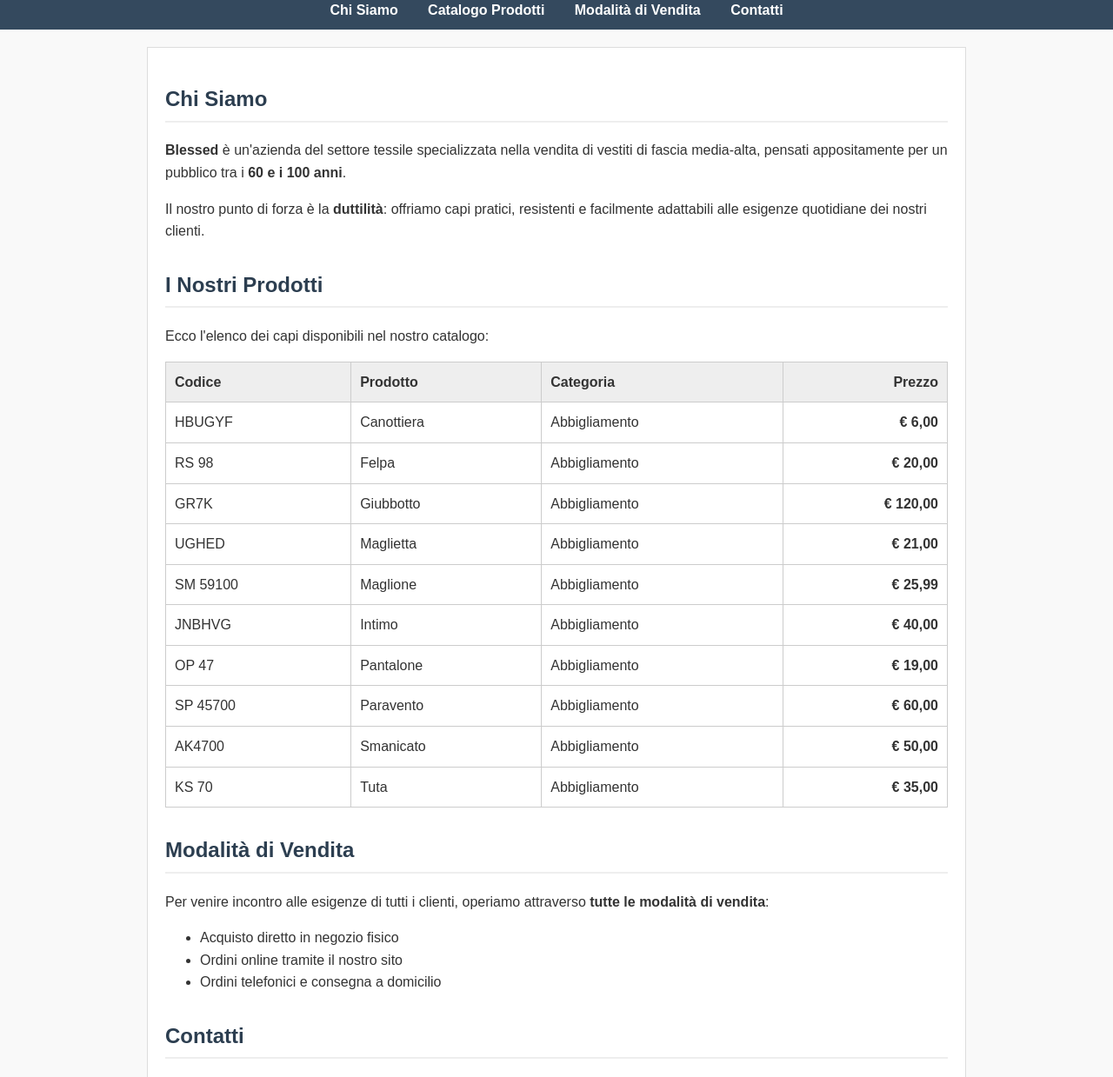
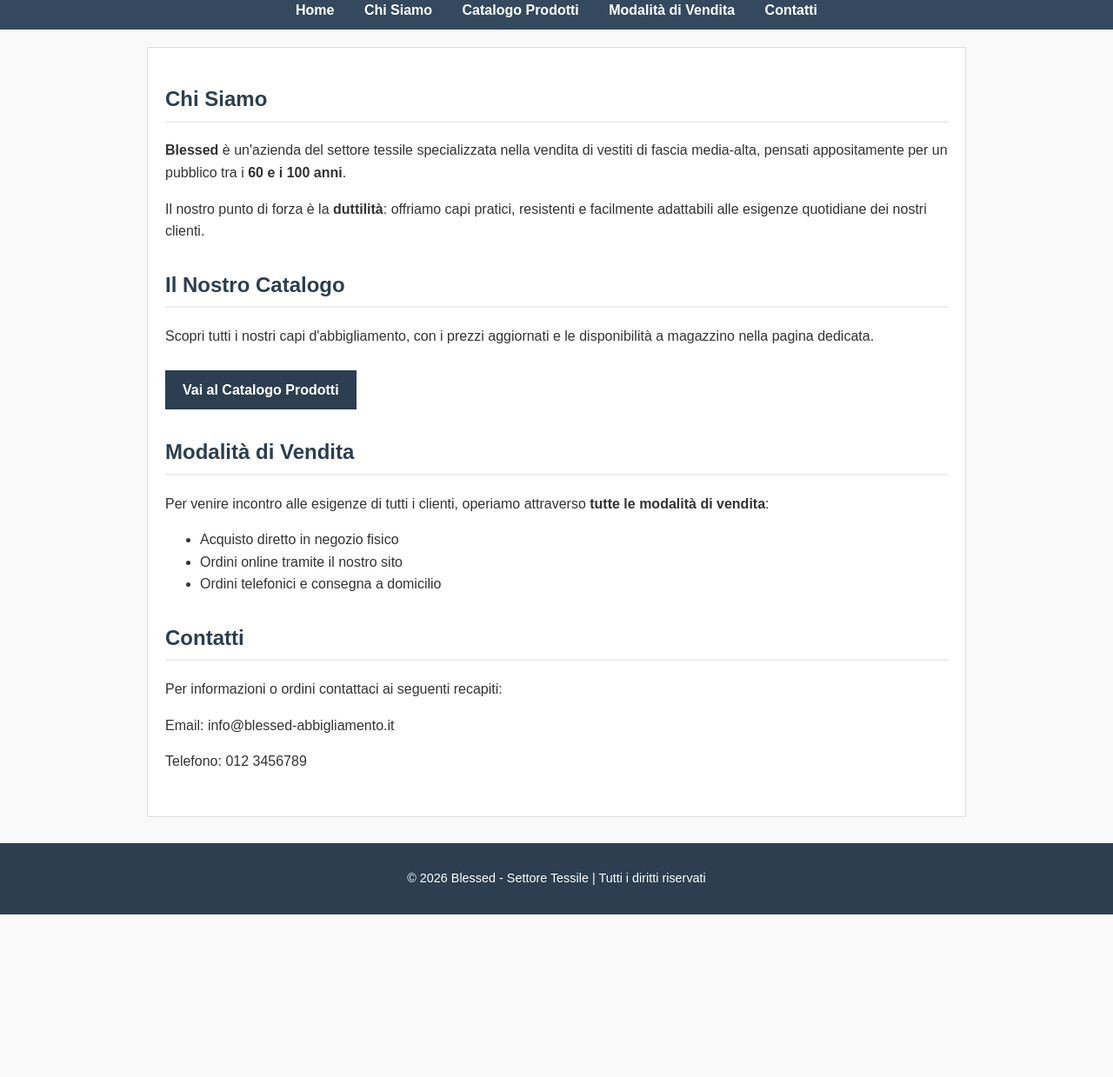
Before and after one commit to imasemwontublessed-beep/blegs, a plain HTML site: page index.html in a window 1280 px wide. Shown: the part 187-1426 px from the top of the page at 87% size. After the commit the page ends 1239 px from the top, so only its background shows below. Drawn offline with Linux system fonts and the light colour scheme.

Commit message:
Update index.html

```diff
--- a/index.html
+++ b/index.html
@@ -1,4 +1,3 @@
-
 <!DOCTYPE html>
 <html lang="it">
 <head>
@@ -57,25 +56,18 @@
             padding-bottom: 5px;
         }
 
-        table {
-            width: 100%;
-            border-collapse: collapse;
-            margin-top: 15px;
+        .pulsante-catalogo {
+            display: inline-block;
+            background-color: #2c3e50;
+            color: #ffffff;
+            padding: 10px 20px;
+            text-decoration: none;
+            font-weight: bold;
+            margin-top: 10px;
         }
 
-        th, td {
-            border: 1px solid #cccccc;
-            padding: 10px;
-            text-align: left;
-        }
-
-        th {
-            background-color: #eeeeee;
-        }
-
-        .prezzo {
-            text-align: right;
-            font-weight: bold;
+        .pulsante-catalogo:hover {
+            background-color: #34495e;
         }
 
         footer {
@@ -96,10 +88,11 @@
     </header>
 
     <nav>
-        <a href="#chi-siamo">Chi Siamo</a>
-        <a href="#catalogo">Catalogo Prodotti</a>
-        <a href="#vendita">Modalità di Vendita</a>
-        <a href="#contatti">Contatti</a>
+        <a href="index.html">Home</a>
+        <a href="index.html#chi-siamo">Chi Siamo</a>
+        <a href="catalogo.html">Catalogo Prodotti</a>
+        <a href="index.html#vendita">Modalità di Vendita</a>
+        <a href="index.html#contatti">Contatti</a>
     </nav>
 
     <main>
@@ -109,81 +102,10 @@
             <p>Il nostro punto di forza è la <strong>duttilità</strong>: offriamo capi pratici, resistenti e facilmente adattabili alle esigenze quotidiane dei nostri clienti.</p>
         </section>
 
-        <section id="catalogo">
-            <h2>I Nostri Prodotti</h2>
-            <p>Ecco l'elenco dei capi disponibili nel nostro catalogo:</p>
-            <table>
-                <thead>
-                    <tr>
-                        <th>Codice</th>
-                        <th>Prodotto</th>
-                        <th>Categoria</th>
-                        <th class="prezzo">Prezzo</th>
-                    </tr>
-                </thead>
-                <tbody>
-                    <tr>
-                        <td>HBUGYF</td>
-                        <td>Canottiera</td>
-                        <td>Abbigliamento</td>
-                        <td class="prezzo">€ 6,00</td>
-                    </tr>
-                    <tr>
-                        <td>RS 98</td>
-                        <td>Felpa</td>
-                        <td>Abbigliamento</td>
-                        <td class="prezzo">€ 20,00</td>
-                    </tr>
-                    <tr>
-                        <td>GR7K</td>
-                        <td>Giubbotto</td>
-                        <td>Abbigliamento</td>
-                        <td class="prezzo">€ 120,00</td>
-                    </tr>
-                    <tr>
-                        <td>UGHED</td>
-                        <td>Maglietta</td>
-                        <td>Abbigliamento</td>
-                        <td class="prezzo">€ 21,00</td>
-                    </tr>
-                    <tr>
-                        <td>SM 59100</td>
-                        <td>Maglione</td>
-                        <td>Abbigliamento</td>
-                        <td class="prezzo">€ 25,99</td>
-                    </tr>
-                    <tr>
-                        <td>JNBHVG</td>
-                        <td>Intimo</td>
-                        <td>Abbigliamento</td>
-                        <td class="prezzo">€ 40,00</td>
-                    </tr>
-                    <tr>
-                        <td>OP 47</td>
-                        <td>Pantalone</td>
-                        <td>Abbigliamento</td>
-                        <td class="prezzo">€ 19,00</td>
-                    </tr>
-                    <tr>
-                        <td>SP 45700</td>
-                        <td>Paravento</td>
-                        <td>Abbigliamento</td>
-                        <td class="prezzo">€ 60,00</td>
-                    </tr>
-                    <tr>
-                        <td>AK4700</td>
-                        <td>Smanicato</td>
-                        <td>Abbigliamento</td>
-                        <td class="prezzo">€ 50,00</td>
-                    </tr>
-                    <tr>
-                        <td>KS 70</td>
-                        <td>Tuta</td>
-                        <td>Abbigliamento</td>
-                        <td class="prezzo">€ 35,00</td>
-                    </tr>
-                </tbody>
-            </table>
+        <section id="anteprima-catalogo">
+            <h2>Il Nostro Catalogo</h2>
+            <p>Scopri tutti i nostri capi d'abbigliamento, con i prezzi aggiornati e le disponibilità a magazzino nella pagina dedicata.</p>
+            <a href="catalogo.html" class="pulsante-catalogo">Vai al Catalogo Prodotti</a>
         </section>
 
         <section id="vendita">
```
